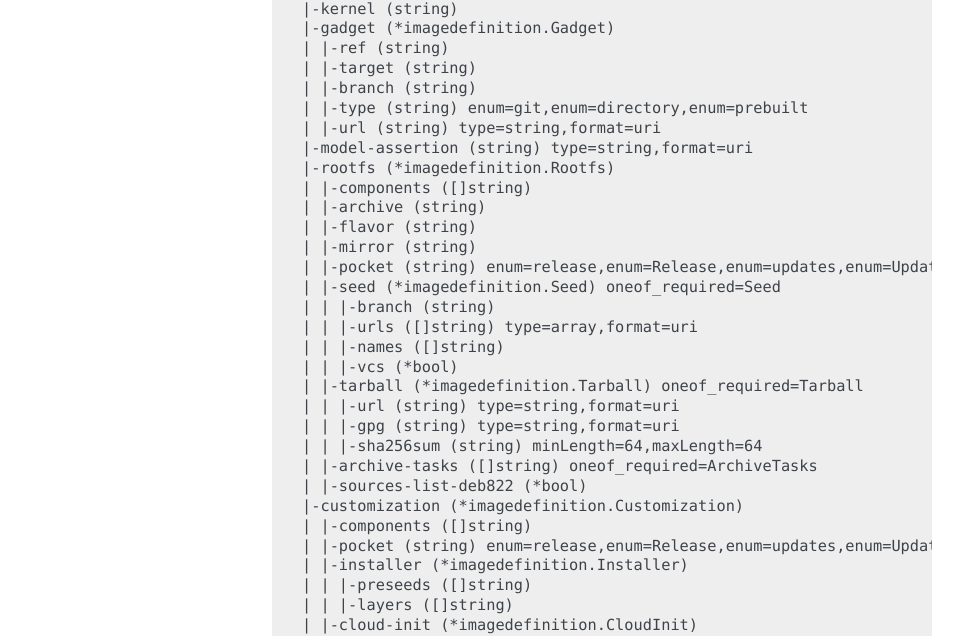
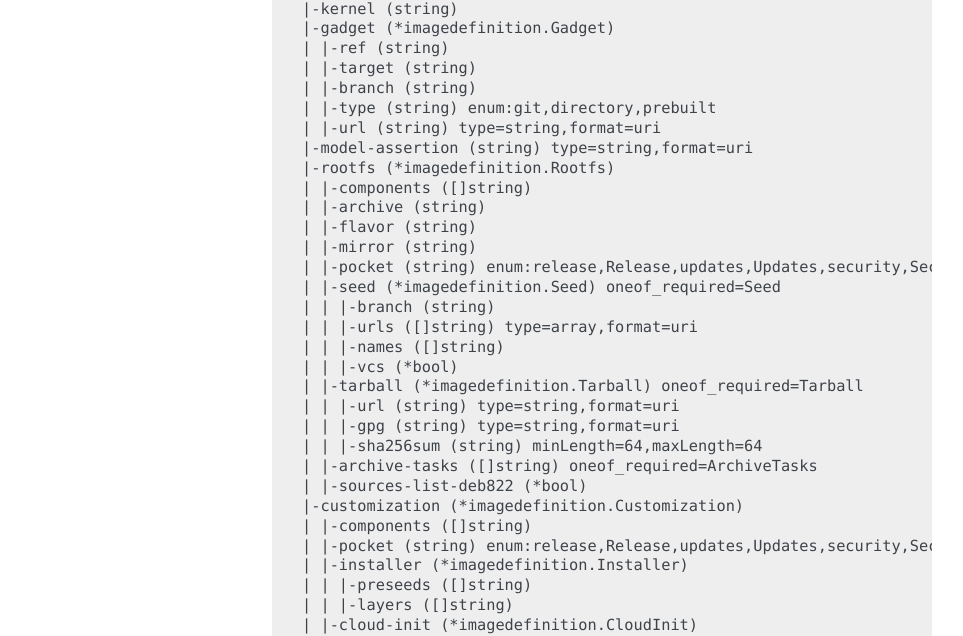
Before and after one commit to canonical/risc-v-cookbook, a Sphinx documentation site: the page built from docs/reference/image-definition.rst, in a window 1280 px wide and 1400 px high. Shown: the part 359-995 px from the top of the window, without its empty margins (148-1111 px from the left). Built offline with Sphinx 7.4.7, drawn with Linux system fonts in a browser that asks for light colours; some of the changed text lies outside the part shown.

Commit message:
image-definition: shorten enum descriptions
Signed-off-by: Heinrich Schuchardt <heinrich.schuchardt@canonical.com>

```diff
--- a/docs/reference/image-definition.rst
+++ b/docs/reference/image-definition.rst
@@ -21,7 +21,7 @@ Here is a list of the field hierarchy as of ubuntu-image 3.6.0:
     | |-ref (string)
     | |-target (string)
     | |-branch (string)
-    | |-type (string) enum=git,enum=directory,enum=prebuilt
+    | |-type (string) enum:git,directory,prebuilt
     | |-url (string) type=string,format=uri
     |-model-assertion (string) type=string,format=uri
     |-rootfs (*imagedefinition.Rootfs)
@@ -29,7 +29,7 @@ Here is a list of the field hierarchy as of ubuntu-image 3.6.0:
     | |-archive (string)
     | |-flavor (string)
     | |-mirror (string)
-    | |-pocket (string) enum=release,enum=Release,enum=updates,enum=Updates,enum=security,enum=Security,enum=proposed,enum=Proposed
+    | |-pocket (string) enum:release,Release,updates,Updates,security,Security,proposed,Proposed
     | |-seed (*imagedefinition.Seed) oneof_required=Seed
     | | |-branch (string)
     | | |-urls ([]string) type=array,format=uri
@@ -43,7 +43,7 @@ Here is a list of the field hierarchy as of ubuntu-image 3.6.0:
     | |-sources-list-deb822 (*bool)
     |-customization (*imagedefinition.Customization)
     | |-components ([]string)
-    | |-pocket (string) enum=release,enum=Release,enum=updates,enum=Updates,enum=security,enum=Security,enum=proposed,enum=Proposed
+    | |-pocket (string) enum:release,Release,updates,Updates,security,Security,proposed,Proposed
     | |-installer (*imagedefinition.Installer)
     | | |-preseeds ([]string)
     | | |-layers ([]string)
@@ -88,7 +88,7 @@ Here is a list of the field hierarchy as of ubuntu-image 3.6.0:
     | | | |-name (string)
     | | | |-id (string)
     | | | |-password (string)
-    | | | |-password-type (string) enum=text,enum=hash
+    | | | |-password-type (string) enum:text,hash
     |-artifacts (*imagedefinition.Artifact)
     | |-img (*[]imagedefinition.Img)
     | | |-name (string)
@@ -108,5 +108,5 @@ Here is a list of the field hierarchy as of ubuntu-image 3.6.0:
     | | |-name (string)
     | |-rootfs-tarball (*imagedefinition.RootfsTar)
     | | |-name (string)
-    | | |-compression (string) enum=uncompressed,enum=bzip2,enum=gzip,enum=xz,enum=zstd
-    |-class (string) enum=preinstalled,enum=cloud,enum=installer
+    | | |-compression (string) enum:uncompressed,bzip2,gzip,xz,zstd
+    |-class (string) enum:preinstalled,cloud,installer
```
